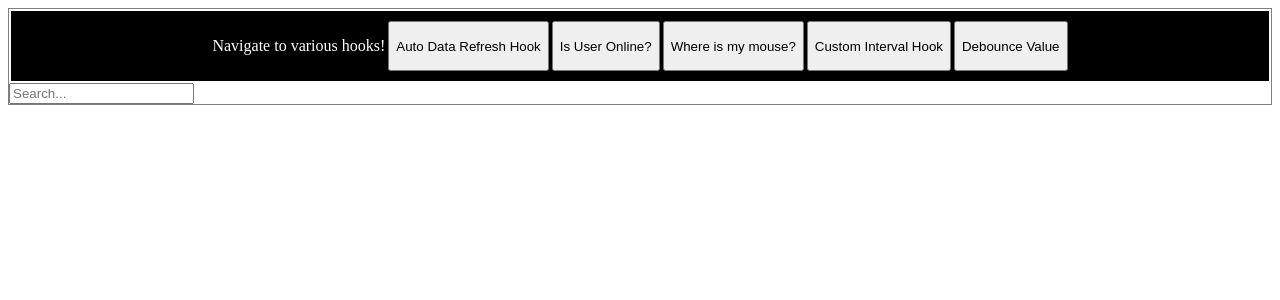
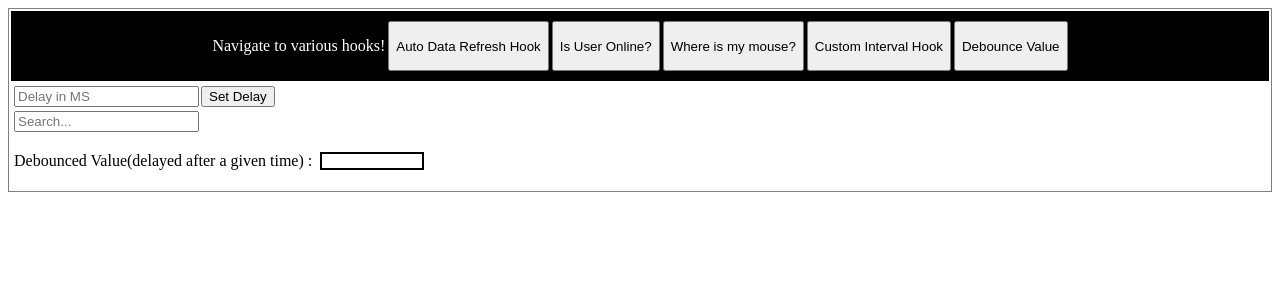
Before and after one commit to rajneesh069/custom-hooks, a React (Vite) app: page /useDebounceHook in a window 1280 px wide. Shown: the top 300 px of the page. Built offline with nearby package versions, Linux system fonts and the light colour scheme.

Commit message:
modify the app to include and showcase all the features

```diff
--- a/src/components/DebounceHookApp.tsx
+++ b/src/components/DebounceHookApp.tsx
@@ -1,18 +1,45 @@
-import { ChangeEvent, useEffect, useState } from "react";
+import { ChangeEvent, useState } from "react";
+// import { useEffect } from "react";
 import { useDebounce } from "../hooks/useDebounce";
 
 export default function Debounce() {
   const [input, setInput] = useState<string>("");
-  const debouncedValue = useDebounce(input, 6000);
+  const [delay, setDelay] = useState<number | string>("");
+  const [delayInHook, setDelayInHook] = useState<number>(0);
+  const debouncedValue = useDebounce(input, delayInHook);
 
-  useEffect(() => {
-    console.log(debouncedValue);
-  }, [debouncedValue]);
+  // can do an API call here
+  // useEffect(() => {
+  //   console.log(debouncedValue);
+  // }, [debouncedValue]);
 
   const handleInputChange = (e: ChangeEvent<HTMLInputElement>) => {
     setInput(e.target.value);
   };
+
+  const handleDelayChange = (e: ChangeEvent<HTMLInputElement>) => {
+    setDelay(Number(e.target.value));
+  };
+
   return (
+    <div
+      style={{ display: "flex", flexDirection: "column", gap: 4, margin: 5 }}
+    >
+      <div style={{ display: "flex", gap: 2 }}>
+        <input
+          type="number"
+          placeholder="Delay in MS"
+          value={delay}
+          onChange={handleDelayChange}
+        />
+        <button
+          onClick={() => {
+            setDelayInHook(delay as number);
+          }}
+        >
+          Set Delay
+        </button>
+      </div>
       <div>
         <input
           placeholder="Search..."
@@ -20,5 +47,12 @@ export default function Debounce() {
           value={input}
         />
       </div>
+      <div style={{ display: "flex" }}>
+        <p>Debounced Value(delayed after a given time) : &nbsp;</p>
+        <p style={{ border: "2px solid black", minWidth: "100px" }}>
+          {debouncedValue as string}
+        </p>
+      </div>
+    </div>
   );
 }
```
Lines whose indentation alone changed are shown as unchanged.
